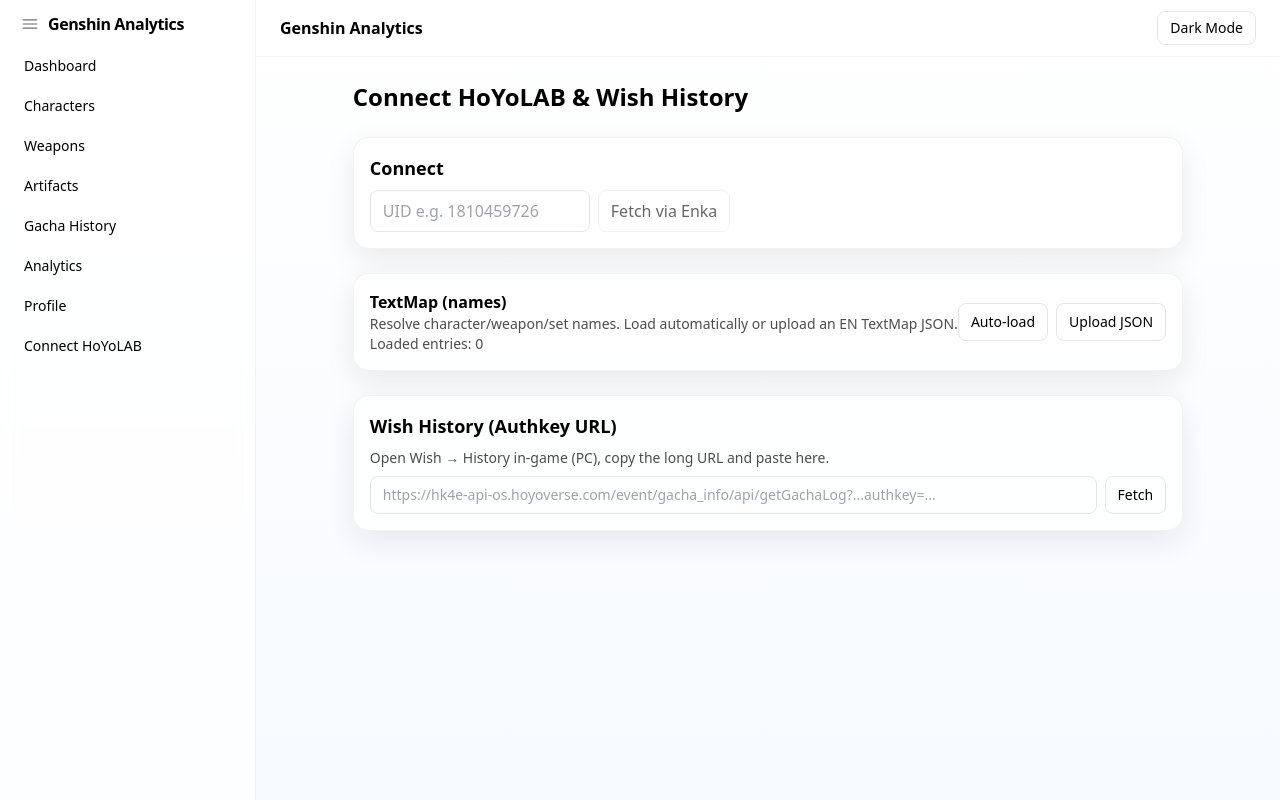
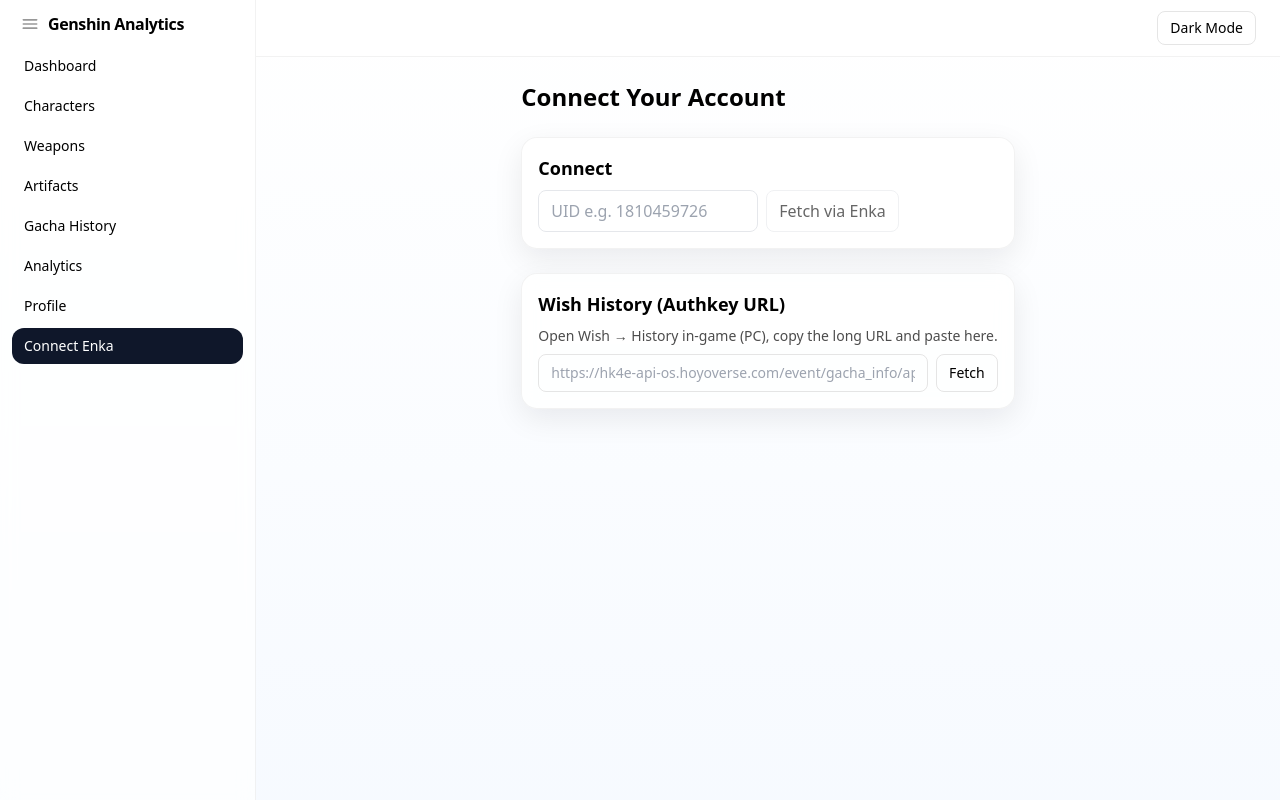
Before and after one commit to LockonStratos75/Genshin-Analytics, a Next.js app: page /connect in a window 1280 px wide. Built offline with nearby package versions, Linux system fonts and the light colour scheme.

Commit message:
fixed connect endpoint

```diff
--- a/app/connect/page.tsx
+++ b/app/connect/page.tsx
@@ -6,9 +6,9 @@
 export default function ConnectPage(){
   return (
     <div className="grid gap-6">
-      <h1 className="text-2xl font-semibold">Connect HoYoLAB & Wish History</h1>
+      <h1 className="text-2xl font-semibold">Connect Your Account</h1>
       <ConnectHoyolab />
-      <TextMapUpload />
+      {/*<TextMapUpload />*/}
       <PasteWishURL />
     </div>
   );
--- a/components/Navbar.tsx
+++ b/components/Navbar.tsx
@@ -25,7 +25,7 @@
                     <IconMenu className="w-6 h-6" />
                 </button>
 
-                <div className="font-semibold">Genshin Analytics</div>
+                {/*<div className="font-semibold">Genshin Analytics</div>*/}
                 <div className="ml-auto flex items-center gap-2">
                     <ThemeToggle />
                 </div>
--- a/components/Sidebar.tsx
+++ b/components/Sidebar.tsx
@@ -29,7 +29,7 @@
     { href: "/gacha", label: "Gacha History" },
     { href: "/analytics", label: "Analytics" },
     { href: "/profile", label: "Profile" },
-    { href: "/hoyolab", label: "Connect HoYoLAB" },
+    { href: "/connect", label: "Connect Enka" },
 ];
 
 export default function Sidebar() {
```
